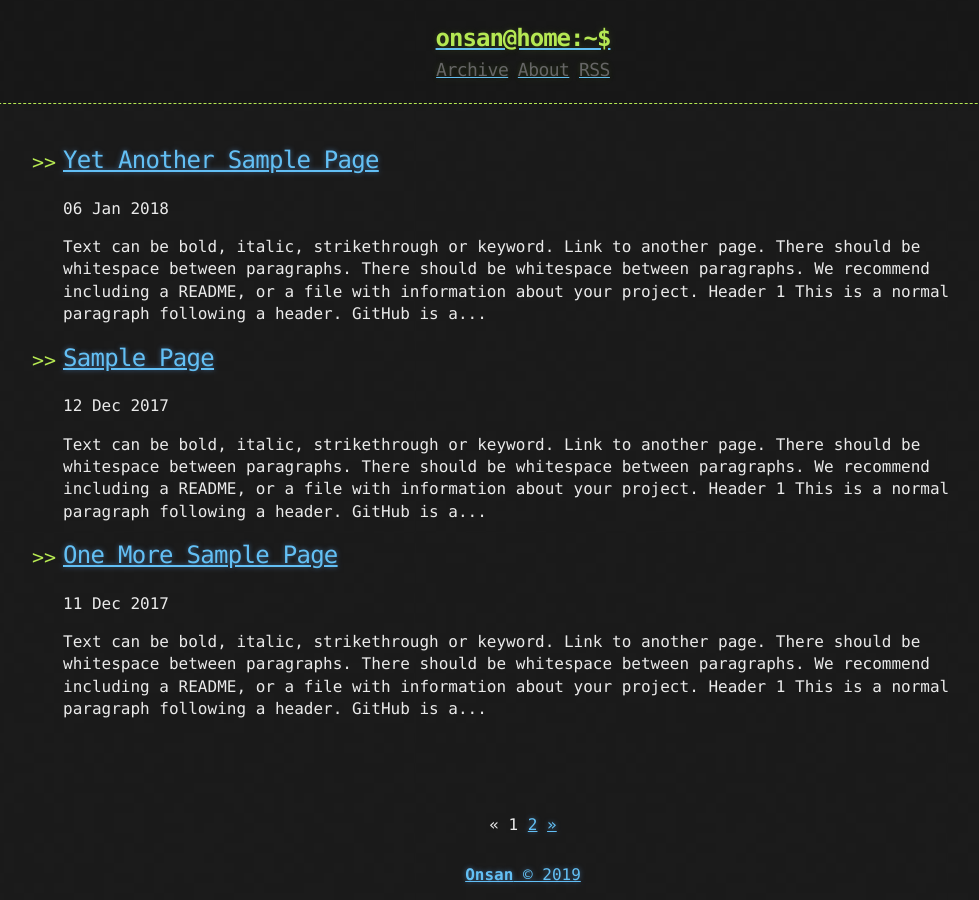
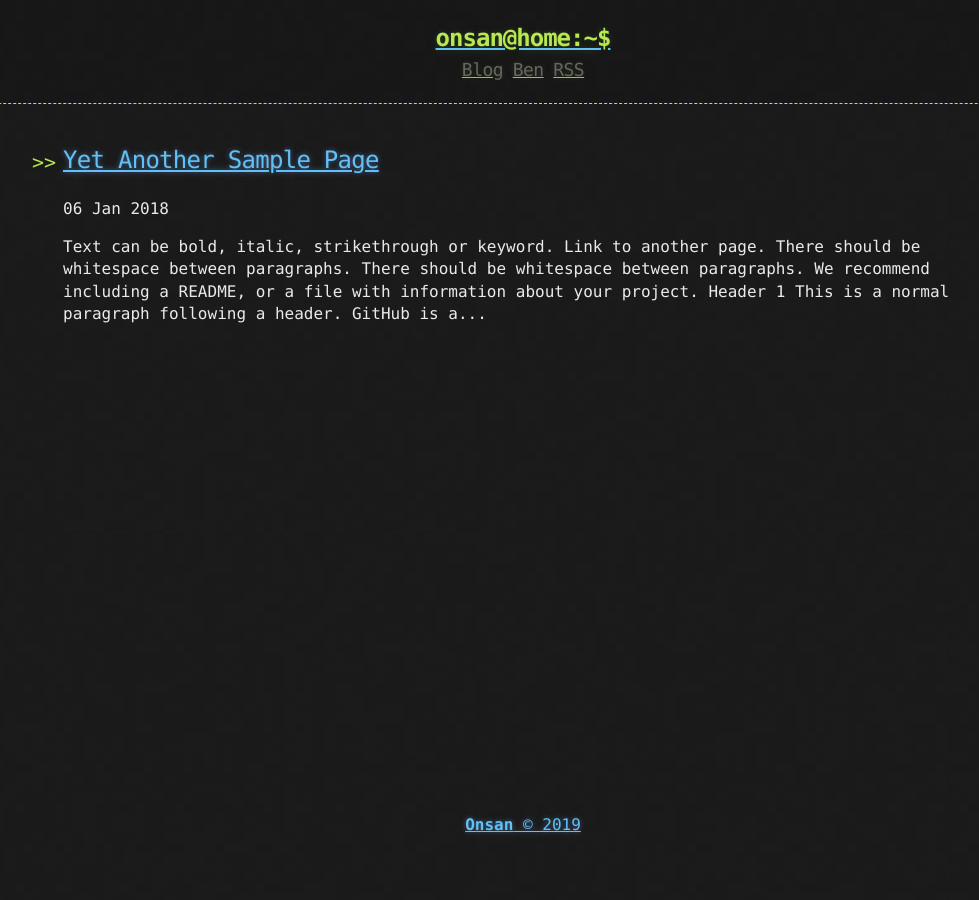
Before and after one commit to tocttou/hacker-blog, a Jekyll site: the page built from index.html, in a window 1280 px wide. Shown: the whole page, without its empty margins (117-1096 px from the left). Built offline with Jekyll 4.4.1, drawn with Linux system fonts in a browser that asks for light colours; the list of posts is cut into pages by our own code.

Commit message:
Site settings

````diff
--- a/_includes/footer.html
+++ b/_includes/footer.html
@@ -1,5 +1,5 @@
 <footer>
-  <a href="https://creativecommons.org/licenses/by-nc/3.0/deed.en_US">
+  <a href=".">
     <span>
         <b>{{ site.owner}}</b>
     </span>
--- a/_includes/links.html
+++ b/_includes/links.html
@@ -1,3 +1,3 @@
-<a href="{{ "/archive" | prepend: site.baseurl | replace: '//', '/' }}"><h2 class="header-link">Archive</h2></a>
-<a href="{{ "/about" | prepend: site.baseurl | replace: '//', '/' }}"><h2 class="header-link">About</h2></a>
+<a href="{{ "/archive" | prepend: site.baseurl | replace: '//', '/' }}"><h2 class="header-link">Blog</h2></a>
+<a href="{{ "/about" | prepend: site.baseurl | replace: '//', '/' }}"><h2 class="header-link">Ben</h2></a>
 <a href="{{ "/atom.xml" | prepend: site.baseurl | replace: '//', '/' }}"><h2 class="header-link">RSS</h2></a>
--- a/_posts/2017-12-10-Another-Sample-Page.md
+++ /dev/null
@@ -1,124 +0,0 @@
----
-title: Another Sample Page
-published: true
----
-
-Text can be **bold**, _italic_, ~~strikethrough~~ or `keyword`.
-
-[Link to another page](another-page).
-
-There should be whitespace between paragraphs.
-
-There should be whitespace between paragraphs. We recommend including a README, or a file with information about your project.
-
-# [](#header-1)Header 1
-
-This is a normal paragraph following a header. GitHub is a code hosting platform for version control and collaboration. It lets you and others work together on projects from anywhere.
-
-## [](#header-2)Header 2
-
-> This is a blockquote following a header.
->
-> When something is important enough, you do it even if the odds are not in your favor.
-
-### [](#header-3)Header 3
-
-```js
-// Javascript code with syntax highlighting.
-var fun = function lang(l) {
-  dateformat.i18n = require('./lang/' + l)
-  return true;
-}
-```
-
-```ruby
-# Ruby code with syntax highlighting
-GitHubPages::Dependencies.gems.each do |gem, version|
-  s.add_dependency(gem, "= #{version}")
-end
-```
-
-#### [](#header-4)Header 4
-
-*   This is an unordered list following a header.
-*   This is an unordered list following a header.
-*   This is an unordered list following a header.
-
-##### [](#header-5)Header 5
-
-1.  This is an ordered list following a header.
-2.  This is an ordered list following a header.
-3.  This is an ordered list following a header.
-
-###### [](#header-6)Header 6
-
-| head1        | head two          | three |
-|:-------------|:------------------|:------|
-| ok           | good swedish fish | nice  |
-| out of stock | good and plenty   | nice  |
-| ok           | good `oreos`      | hmm   |
-| ok           | good `zoute` drop | yumm  |
-
-### There's a horizontal rule below this.
-
-* * *
-
-### Here is an unordered list:
-
-*   Item foo
-*   Item bar
-*   Item baz
-*   Item zip
-
-### And an ordered list:
-
-1.  Item one
-1.  Item two
-1.  Item three
-1.  Item four
-
-### And a nested list:
-
-- level 1 item
-  - level 2 item
-  - level 2 item
-    - level 3 item
-    - level 3 item
-- level 1 item
-  - level 2 item
-  - level 2 item
-  - level 2 item
-- level 1 item
-  - level 2 item
-  - level 2 item
-- level 1 item
-
-### Small image
-
-![](https://assets-cdn.github.com/images/icons/emoji/octocat.png)
-
-### Large image
-
-![](https://guides.github.com/activities/hello-world/branching.png)
-
-
-### Definition lists can be used with HTML syntax.
-
-<dl>
-<dt>Name</dt>
-<dd>Godzilla</dd>
-<dt>Born</dt>
-<dd>1952</dd>
-<dt>Birthplace</dt>
-<dd>Japan</dd>
-<dt>Color</dt>
-<dd>Green</dd>
-</dl>
-
-```
-Long, single-line code blocks should not wrap. They should horizontally scroll if they are too long. This line should be long enough to demonstrate this.
-```
-
-```
-The final element.
-```
--- a/_posts/2017-12-11-One-More-Sample-Page.md
+++ /dev/null
@@ -1,124 +0,0 @@
----
-title: One More Sample Page
-published: true
----
-
-Text can be **bold**, _italic_, ~~strikethrough~~ or `keyword`.
-
-[Link to another page](another-page).
-
-There should be whitespace between paragraphs.
-
-There should be whitespace between paragraphs. We recommend including a README, or a file with information about your project.
-
-# [](#header-1)Header 1
-
-This is a normal paragraph following a header. GitHub is a code hosting platform for version control and collaboration. It lets you and others work together on projects from anywhere.
-
-## [](#header-2)Header 2
-
-> This is a blockquote following a header.
->
-> When something is important enough, you do it even if the odds are not in your favor.
-
-### [](#header-3)Header 3
-
-```js
-// Javascript code with syntax highlighting.
-var fun = function lang(l) {
-  dateformat.i18n = require('./lang/' + l)
-  return true;
-}
-```
-
-```ruby
-# Ruby code with syntax highlighting
-GitHubPages::Dependencies.gems.each do |gem, version|
-  s.add_dependency(gem, "= #{version}")
-end
-```
-
-#### [](#header-4)Header 4
-
-*   This is an unordered list following a header.
-*   This is an unordered list following a header.
-*   This is an unordered list following a header.
-
-##### [](#header-5)Header 5
-
-1.  This is an ordered list following a header.
-2.  This is an ordered list following a header.
-3.  This is an ordered list following a header.
-
-###### [](#header-6)Header 6
-
-| head1        | head two          | three |
-|:-------------|:------------------|:------|
-| ok           | good swedish fish | nice  |
-| out of stock | good and plenty   | nice  |
-| ok           | good `oreos`      | hmm   |
-| ok           | good `zoute` drop | yumm  |
-
-### There's a horizontal rule below this.
-
-* * *
-
-### Here is an unordered list:
-
-*   Item foo
-*   Item bar
-*   Item baz
-*   Item zip
-
-### And an ordered list:
-
-1.  Item one
-1.  Item two
-1.  Item three
-1.  Item four
-
-### And a nested list:
-
-- level 1 item
-  - level 2 item
-  - level 2 item
-    - level 3 item
-    - level 3 item
-- level 1 item
-  - level 2 item
-  - level 2 item
-  - level 2 item
-- level 1 item
-  - level 2 item
-  - level 2 item
-- level 1 item
-
-### Small image
-
-![](https://assets-cdn.github.com/images/icons/emoji/octocat.png)
-
-### Large image
-
-![](https://guides.github.com/activities/hello-world/branching.png)
-
-
-### Definition lists can be used with HTML syntax.
-
-<dl>
-<dt>Name</dt>
-<dd>Godzilla</dd>
-<dt>Born</dt>
-<dd>1952</dd>
-<dt>Birthplace</dt>
-<dd>Japan</dd>
-<dt>Color</dt>
-<dd>Green</dd>
-</dl>
-
-```
-Long, single-line code blocks should not wrap. They should horizontally scroll if they are too long. This line should be long enough to demonstrate this.
-```
-
-```
-The final element.
-```
--- a/_posts/2017-12-12-Sample-Page.md
+++ /dev/null
@@ -1,124 +0,0 @@
----
-title: Sample Page
-published: true
----
-
-Text can be **bold**, _italic_, ~~strikethrough~~ or `keyword`.
-
-[Link to another page](another-page).
-
-There should be whitespace between paragraphs.
-
-There should be whitespace between paragraphs. We recommend including a README, or a file with information about your project.
-
-# [](#header-1)Header 1
-
-This is a normal paragraph following a header. GitHub is a code hosting platform for version control and collaboration. It lets you and others work together on projects from anywhere.
-
-## [](#header-2)Header 2
-
-> This is a blockquote following a header.
->
-> When something is important enough, you do it even if the odds are not in your favor.
-
-### [](#header-3)Header 3
-
-```js
-// Javascript code with syntax highlighting.
-var fun = function lang(l) {
-  dateformat.i18n = require('./lang/' + l)
-  return true;
-}
-```
-
-```ruby
-# Ruby code with syntax highlighting
-GitHubPages::Dependencies.gems.each do |gem, version|
-  s.add_dependency(gem, "= #{version}")
-end
-```
-
-#### [](#header-4)Header 4
-
-*   This is an unordered list following a header.
-*   This is an unordered list following a header.
-*   This is an unordered list following a header.
-
-##### [](#header-5)Header 5
-
-1.  This is an ordered list following a header.
-2.  This is an ordered list following a header.
-3.  This is an ordered list following a header.
-
-###### [](#header-6)Header 6
-
-| head1        | head two          | three |
-|:-------------|:------------------|:------|
-| ok           | good swedish fish | nice  |
-| out of stock | good and plenty   | nice  |
-| ok           | good `oreos`      | hmm   |
-| ok           | good `zoute` drop | yumm  |
-
-### There's a horizontal rule below this.
-
-* * *
-
-### Here is an unordered list:
-
-*   Item foo
-*   Item bar
-*   Item baz
-*   Item zip
-
-### And an ordered list:
-
-1.  Item one
-1.  Item two
-1.  Item three
-1.  Item four
-
-### And a nested list:
-
-- level 1 item
-  - level 2 item
-  - level 2 item
-    - level 3 item
-    - level 3 item
-- level 1 item
-  - level 2 item
-  - level 2 item
-  - level 2 item
-- level 1 item
-  - level 2 item
-  - level 2 item
-- level 1 item
-
-### Small image
-
-![](https://assets-cdn.github.com/images/icons/emoji/octocat.png)
-
-### Large image
-
-![](https://guides.github.com/activities/hello-world/branching.png)
-
-
-### Definition lists can be used with HTML syntax.
-
-<dl>
-<dt>Name</dt>
-<dd>Godzilla</dd>
-<dt>Born</dt>
-<dd>1952</dd>
-<dt>Birthplace</dt>
-<dd>Japan</dd>
-<dt>Color</dt>
-<dd>Green</dd>
-</dl>
-
-```
-Long, single-line code blocks should not wrap. They should horizontally scroll if they are too long. This line should be long enough to demonstrate this.
-```
-
-```
-The final element.
-```
````
Also changed, not shown: favicon.ico (added).
